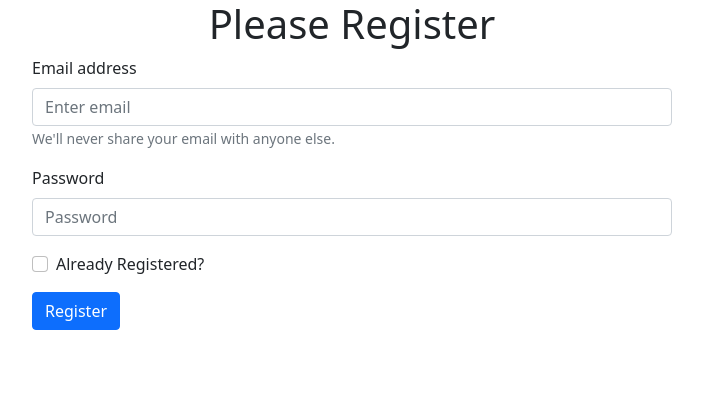
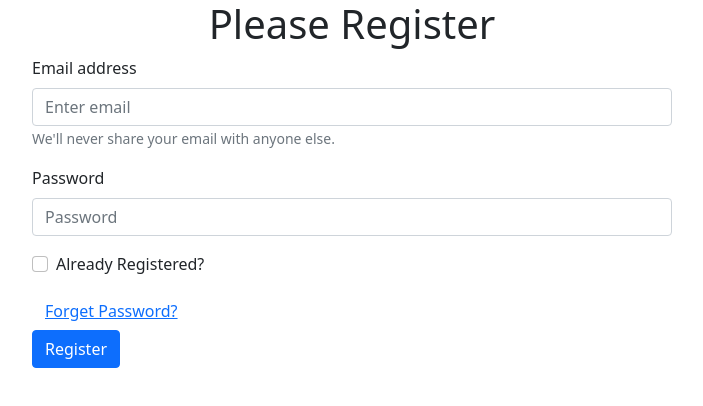
Before and after one commit to ParvesPR/Simple-email-password-firebase, a React (Create React App) app: page / in a window 1280 px wide. Shown: the top 406 px of the page, without its empty margins (288-991 px from the left). Built offline with nearby package versions, Linux system fonts and the light colour scheme.

Commit message:
reset password function added

```diff
--- a/src/App.js
+++ b/src/App.js
@@ -1,4 +1,4 @@
-import { createUserWithEmailAndPassword, getAuth, sendEmailVerification, signInWithEmailAndPassword } from "firebase/auth";
+import { createUserWithEmailAndPassword, getAuth, sendEmailVerification, sendPasswordResetEmail, signInWithEmailAndPassword } from "firebase/auth";
 import './App.css';
 import 'bootstrap/dist/css/bootstrap.min.css';
 import Form from 'react-bootstrap/Form';
@@ -62,14 +62,21 @@ function App() {
         })
     }
     event.preventDefault();
-  }
+  };
 
   const emailVerification = () => {
     sendEmailVerification(auth.currentUser)
       .then(() => {
         console.log('Email verification sent')
       })
-  }
+  };
+
+  const resetPassword = () => {
+    sendPasswordResetEmail(auth, email)
+      .then(() => {
+        console.log('email sent')
+      })
+  };
   return (
     <div>
 
@@ -100,7 +107,7 @@ function App() {
           <Form.Group className="mb-3" controlId="formBasicCheckbox">
             <Form.Check onChange={handleRegisteredChange} type="checkbox" label="Already Registered?" />
           </Form.Group>
-
+          <Button onClick={resetPassword} variant="link">Forget Password?</Button><br />
           <Button variant="primary" type="submit">
             {registered ? 'Login' : 'Register'}
           </Button>
```
